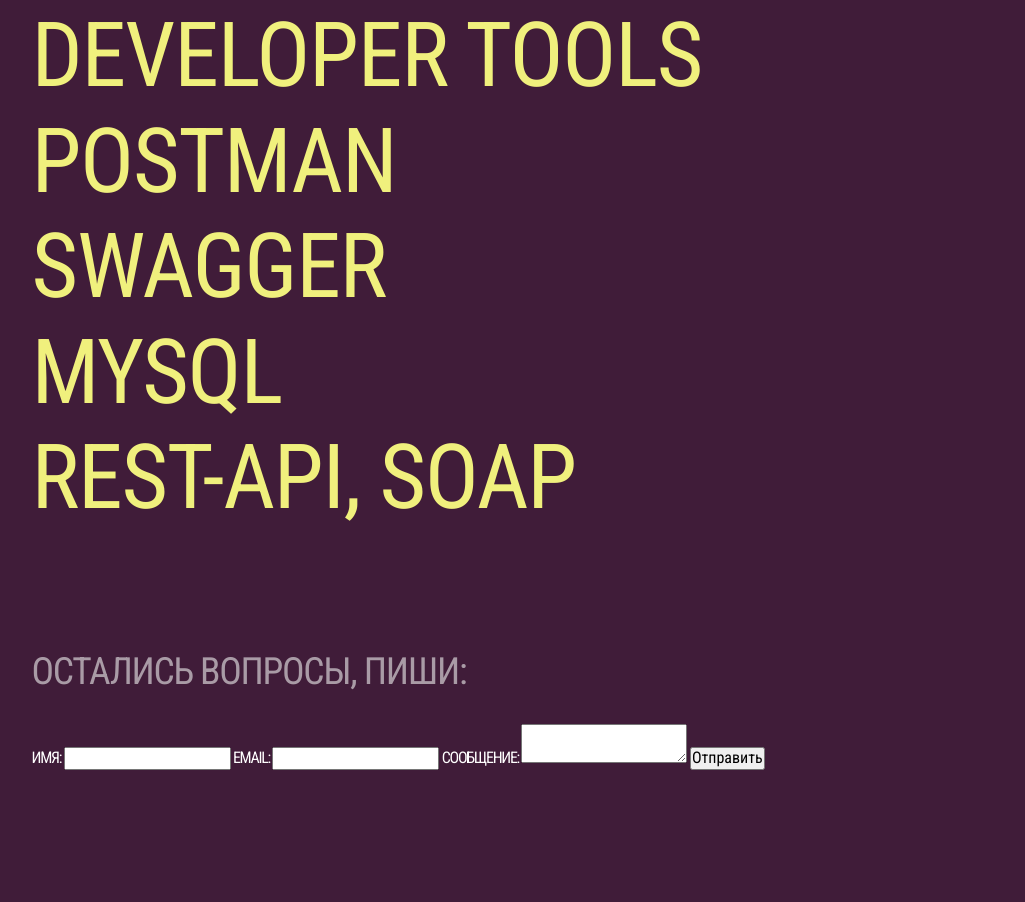
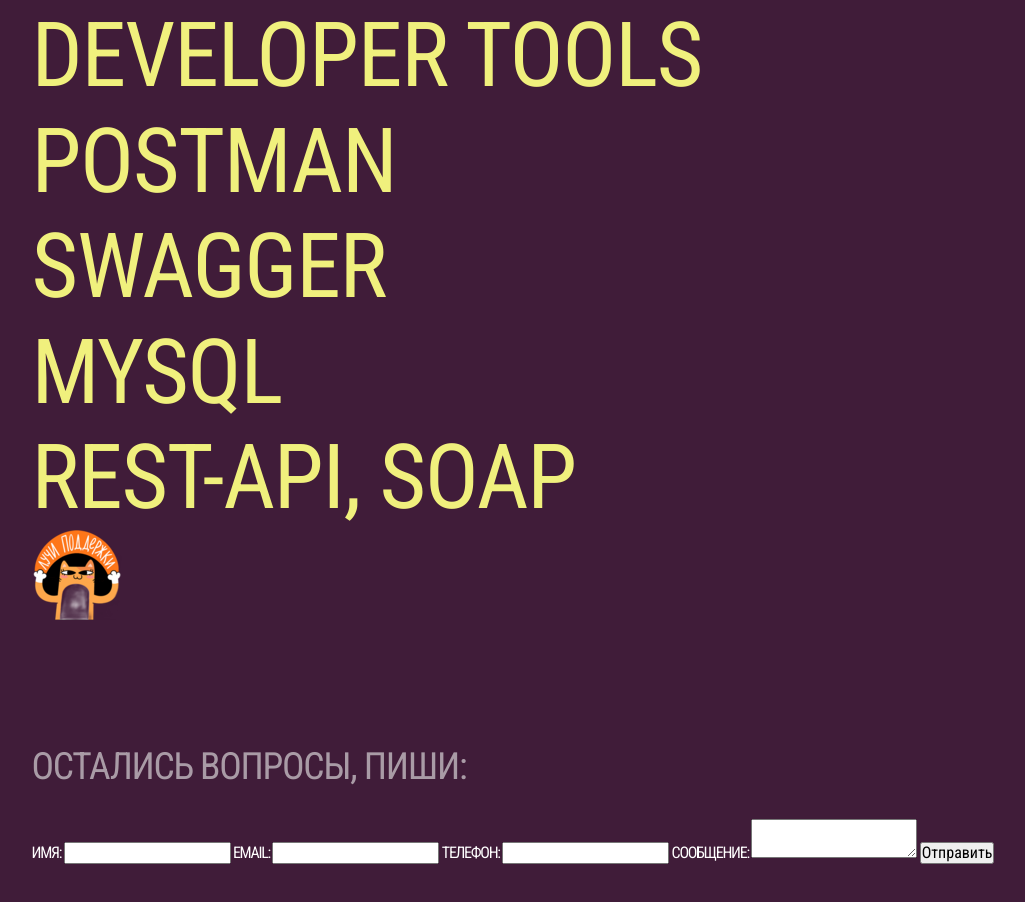
Before and after one commit to KhabenkoIrina/CV, a plain HTML site: page index.html in a window 1280 px wide. Shown: the part 1859-2761 px from the top of the page, without its empty margins (31-1056 px from the left). Drawn offline with Linux system fonts and the light colour scheme.

Commit message:
Добавила картинку над формой и строку Телефон в форме

```diff
--- a/index.html
+++ b/index.html
@@ -84,6 +84,8 @@
     </div>
 
 
+<img src="./forma.png">
+
 <div class="block">
       <div class="block-title">Остались вопросы, пиши:</div>
       <div class="entry">
@@ -94,6 +96,8 @@
  <input type="text" id="name" name="name" required>
  <label for="email">Email:</label>
  <input type="email" id="email" name="email" required>
+ <label for="number">Телефон:</label>
+ <input type="number" id="number" name="number" required>
  <label for="message">Сообщение:</label>
  <textarea id="message" name="message" required></textarea>
  <button type="submit">Отправить</button>
```
Also changed, not shown: forma.png (added).
